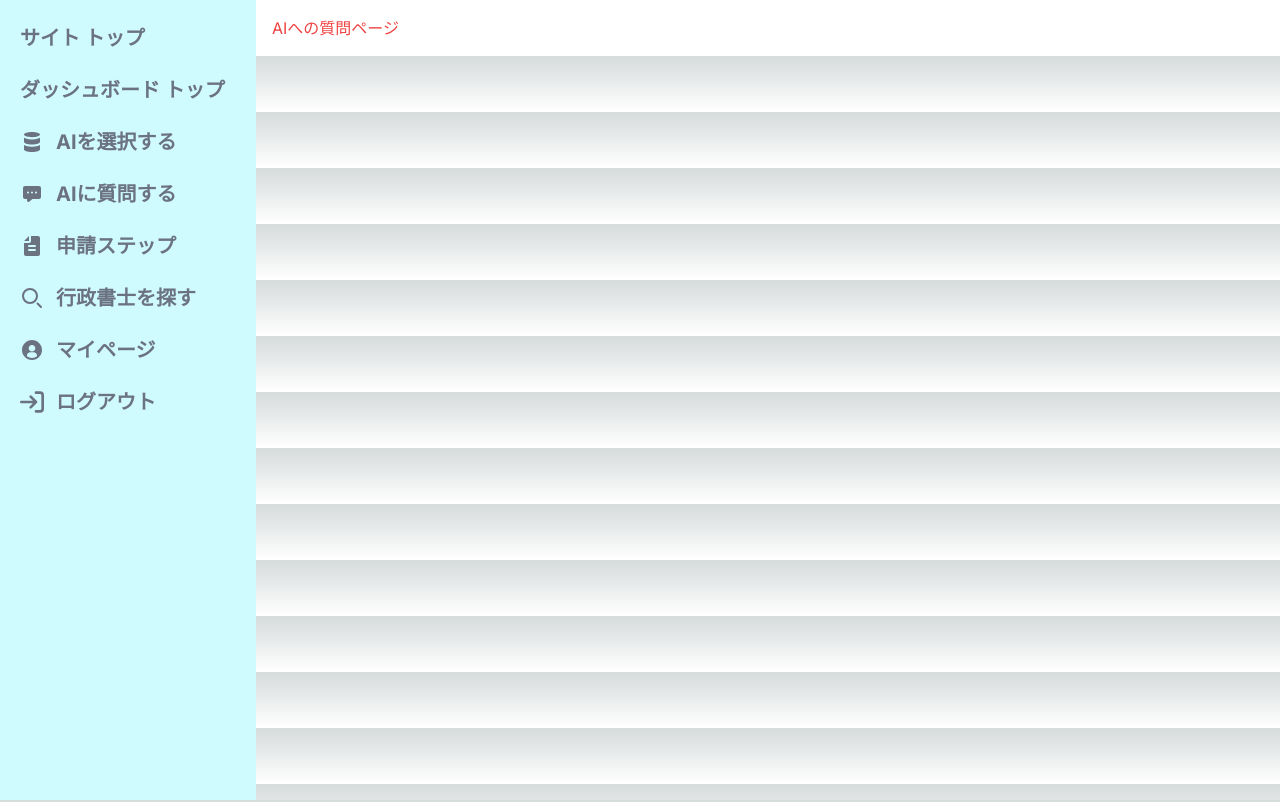
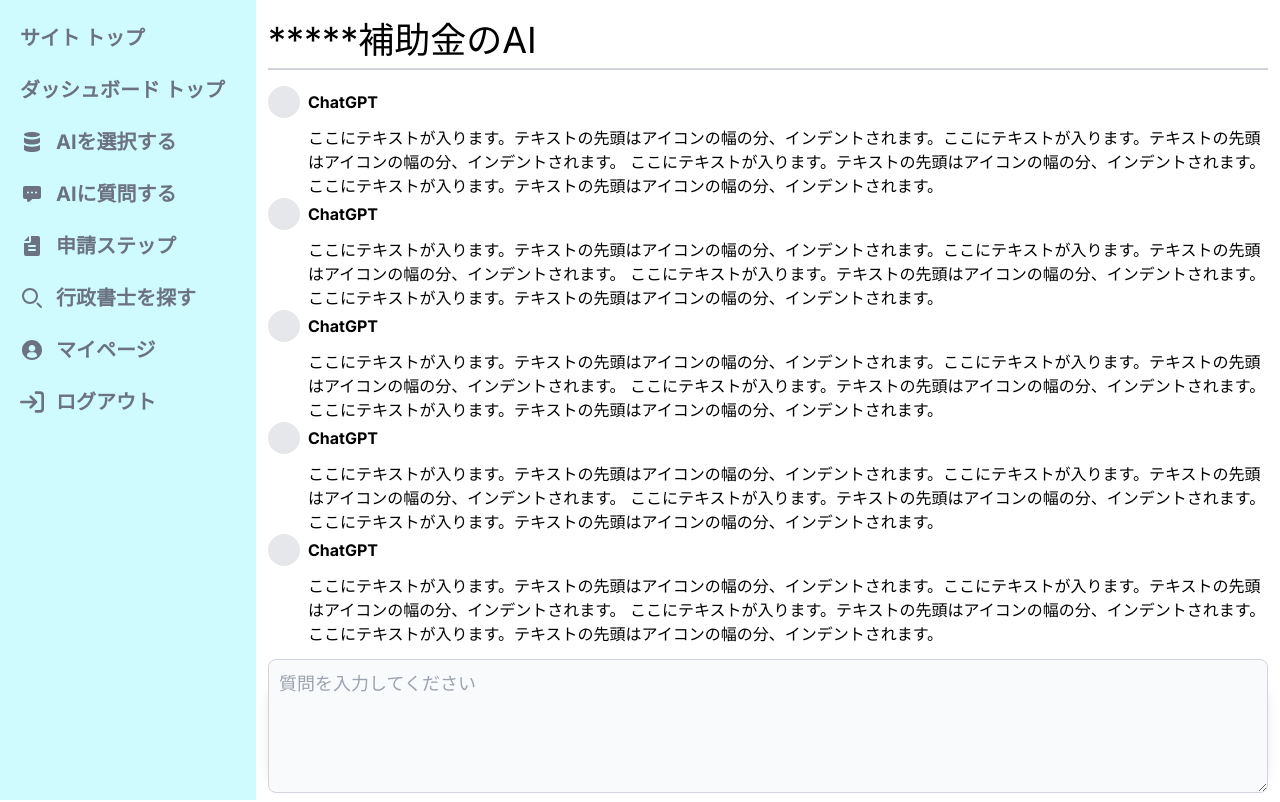
Before and after one commit to smizuka/business_plan_app, a Next.js app: page /dashboard/message in a window 1280 px wide. Built offline with nearby package versions, Linux system fonts and the light colour scheme.

Commit message:
feat: AIへの質問ページの作成 #11

```diff
--- a/src/app/dashboard/message/page.tsx
+++ b/src/app/dashboard/message/page.tsx
@@ -2,8 +2,29 @@
 
 export default function Page() {
     return (
-        <div className="p-4 sm:ml-64 bg-white text-red-500">
-            AIへの質問ページ
+        <div className="px-3 py-3 sm:ml-64 bg-white flex flex-col justify-between min-h-screen">
+            <p className="py-2 flex items-center justify-left border-b-2 border-gray-300 text-black text-4xl">*****補助金のAI</p>
+            <div className="grid grid-cols-1 my-4 flex-grow">
+                {Array.from({ length: 5 }, (_, index) => (
+                    <div className="flex flex-col">
+                        <div className="flex items-center">
+                            <div className="bg-gray-200 rounded-full h-8 w-8 flex items-center justify-center">
+                            </div>
+                            <div className="font-bold text-black pl-2">ChatGPT</div>
+                        </div>
+                        <div className="text-black mt-2 pl-10">
+                            ここにテキストが入ります。テキストの先頭はアイコンの幅の分、インデントされます。ここにテキストが入ります。テキストの先頭はアイコンの幅の分、インデントされます。
+                            ここにテキストが入ります。テキストの先頭はアイコンの幅の分、インデントされます。
+                            ここにテキストが入ります。テキストの先頭はアイコンの幅の分、インデントされます。
+                        </div>
+                    </div>
+                ))}
+            </div>
+            <div className="grid grid-cols-1 md:grid-cols-3 gap-4 py-2 my-2">
+                <div className="grid-item col-span-3 flex items-center justify-center h-24 bg-orange-300 rounded-lg shadow-lg">
+                <textarea id="message" rows={4} className="block p-2.5 w-full text-lg text-gray-900 bg-gray-50 rounded-lg border border-gray-300 focus:ring-blue-500 focus:border-blue-500 dark:bg-gray-700 dark:border-gray-600 dark:placeholder-gray-400 dark:text-white dark:focus:ring-blue-500 dark:focus:border-blue-500" placeholder="質問を入力してください"></textarea>
+                </div>
+            </div>
         </div>
     )
 }
```
